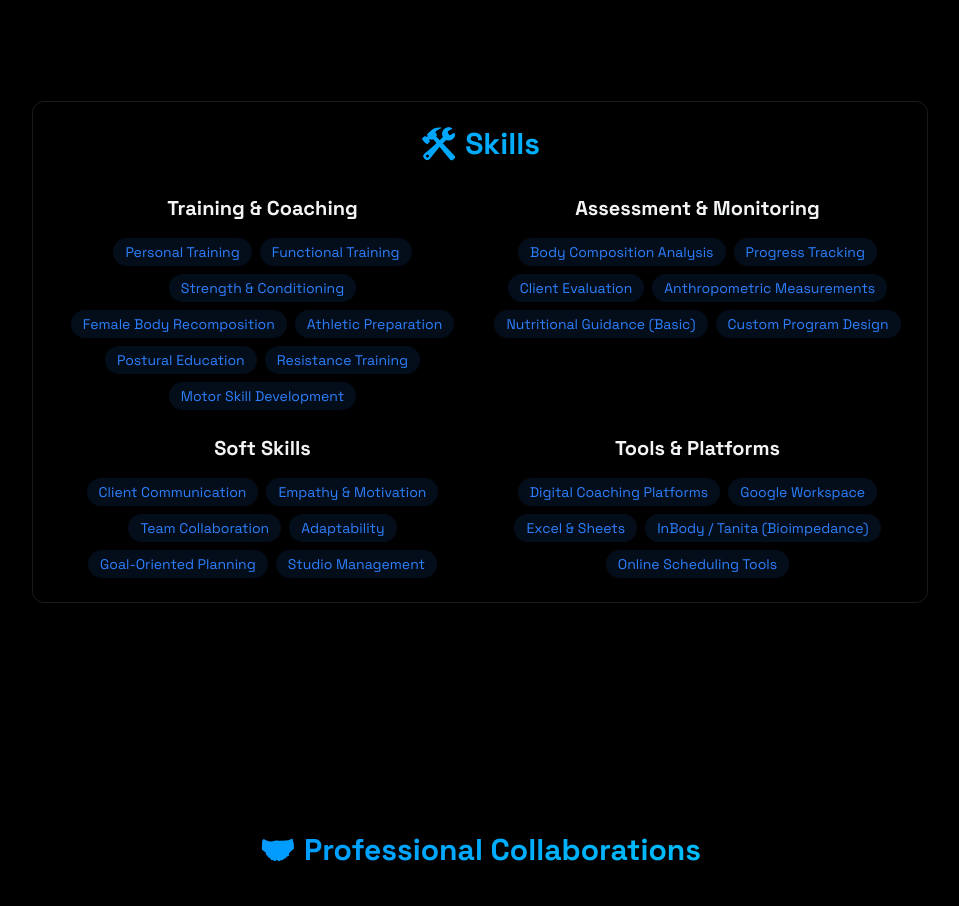
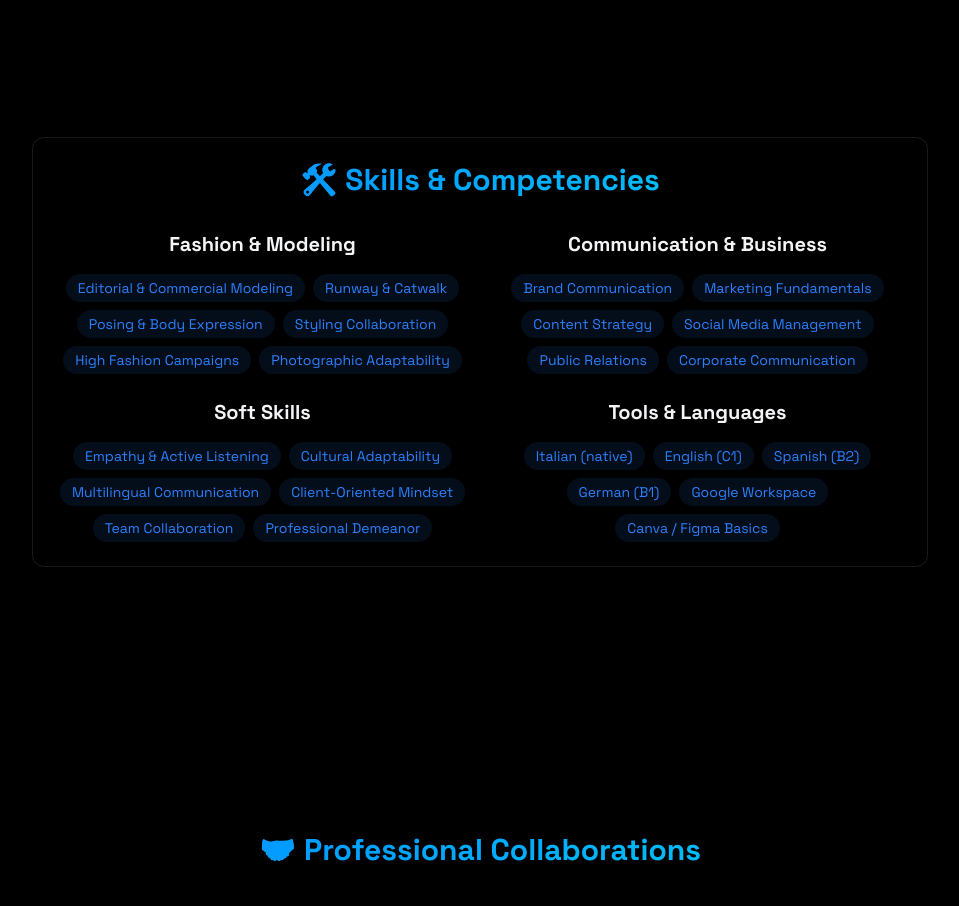
Before and after one commit to alessandradeserti/portfolio, a React (Vite) app: page / in a window 1280 px wide. Shown: the part 2140-3046 px from the top of the page, without its empty margins (160-1119 px from the left). Built offline with nearby package versions, Linux system fonts and the light colour scheme.

Commit message:
Update portfolio site

```diff
--- a/src/components/sections/Skills.jsx
+++ b/src/components/sections/Skills.jsx
@@ -1,41 +1,40 @@
 import { RevealOnScroll } from "../RevealOnScroll";
 
 export const Skills = () => {
-  const TrainingSkills = [
-    "Personal Training",
-    "Functional Training",
-    "Strength & Conditioning",
-    "Female Body Recomposition",
-    "Athletic Preparation",
-    "Postural Education",
-    "Resistance Training",
-    "Motor Skill Development"
+  const FashionAndModeling = [
+    "Editorial & Commercial Modeling",
+    "Runway & Catwalk",
+    "Posing & Body Expression",
+    "Styling Collaboration",
+    "High Fashion Campaigns",
+    "Photographic Adaptability"
   ];
 
-  const AssessmentSkills = [
-    "Body Composition Analysis",
-    "Progress Tracking",
-    "Client Evaluation",
-    "Anthropometric Measurements",
-    "Nutritional Guidance (Basic)",
-    "Custom Program Design"
+  const CommunicationAndBusiness = [
+    "Brand Communication",
+    "Marketing Fundamentals",
+    "Content Strategy",
+    "Social Media Management",
+    "Public Relations",
+    "Corporate Communication"
   ];
 
   const SoftSkills = [
-    "Client Communication",
-    "Empathy & Motivation",
+    "Empathy & Active Listening",
+    "Cultural Adaptability",
+    "Multilingual Communication",
+    "Client-Oriented Mindset",
     "Team Collaboration",
-    "Adaptability",
-    "Goal-Oriented Planning",
-    "Studio Management"
+    "Professional Demeanor"
   ];
 
-  const ToolsAndPlatforms = [
-    "Digital Coaching Platforms",
+  const ToolsAndLanguages = [
+    "Italian (native)",
+    "English (C1)",
+    "Spanish (B2)",
+    "German (B1)",
     "Google Workspace",
-    "Excel & Sheets",
-    "InBody / Tanita (Bioimpedance)",
-    "Online Scheduling Tools"
+    "Canva / Figma Basics"
   ];
 
   return (
@@ -46,15 +45,15 @@ export const Skills = () => {
       <RevealOnScroll>
         <div className="max-w-4xl mx-auto p-6 border border-white/10 rounded-xl hover:-translate-y-1 transition-all">
           <h3 className="text-3xl font-bold mb-8 bg-gradient-to-r from-blue-500 to-cyan-400 bg-clip-text text-transparent text-center">
-            🛠️ Skills
+            🛠️ Skills & Competencies
           </h3>
 
           <div className="grid grid-cols-1 md:grid-cols-2 gap-6">
-            {/* Training Skills */}
+            {/* Fashion & Modeling */}
             <div className="flex flex-col items-center text-center">
-              <h3 className="text-xl font-bold mb-4">Training & Coaching</h3>
+              <h3 className="text-xl font-bold mb-4">Fashion & Modeling</h3>
               <div className="flex flex-wrap justify-center gap-2">
-                {TrainingSkills.map((skill, key) => (
+                {FashionAndModeling.map((skill, key) => (
                   <span
                     key={key}
                     className="bg-blue-500/10 text-blue-500 py-1 px-3 rounded-full text-sm hover:bg-blue-500/20 transition"
@@ -65,11 +64,11 @@ export const Skills = () => {
               </div>
             </div>
 
-            {/* Assessment Skills */}
+            {/* Communication & Business */}
             <div className="flex flex-col items-center text-center">
-              <h3 className="text-xl font-bold mb-4">Assessment & Monitoring</h3>
+              <h3 className="text-xl font-bold mb-4">Communication & Business</h3>
               <div className="flex flex-wrap justify-center gap-2">
-                {AssessmentSkills.map((skill, key) => (
+                {CommunicationAndBusiness.map((skill, key) => (
                   <span
                     key={key}
                     className="bg-blue-500/10 text-blue-500 py-1 px-3 rounded-full text-sm hover:bg-blue-500/20 transition"
@@ -95,16 +94,16 @@ export const Skills = () => {
               </div>
             </div>
 
-            {/* Tools */}
+            {/* Tools & Languages */}
             <div className="flex flex-col items-center text-center">
-              <h3 className="text-xl font-bold mb-4">Tools & Platforms</h3>
+              <h3 className="text-xl font-bold mb-4">Tools & Languages</h3>
               <div className="flex flex-wrap justify-center gap-2">
-                {ToolsAndPlatforms.map((tool, key) => (
+                {ToolsAndLanguages.map((skill, key) => (
                   <span
                     key={key}
                     className="bg-blue-500/10 text-blue-500 py-1 px-3 rounded-full text-sm hover:bg-blue-500/20 transition"
                   >
-                    {tool}
+                    {skill}
                   </span>
                 ))}
               </div>
```
